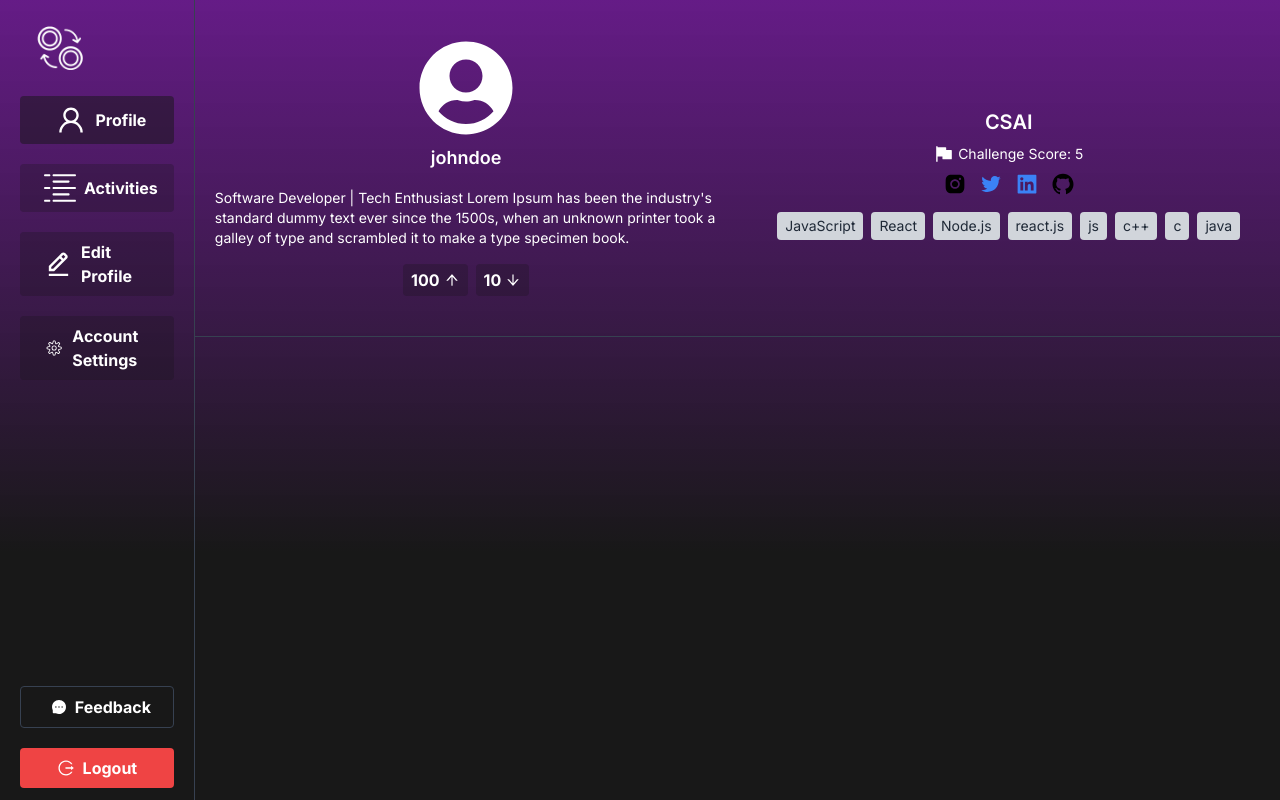
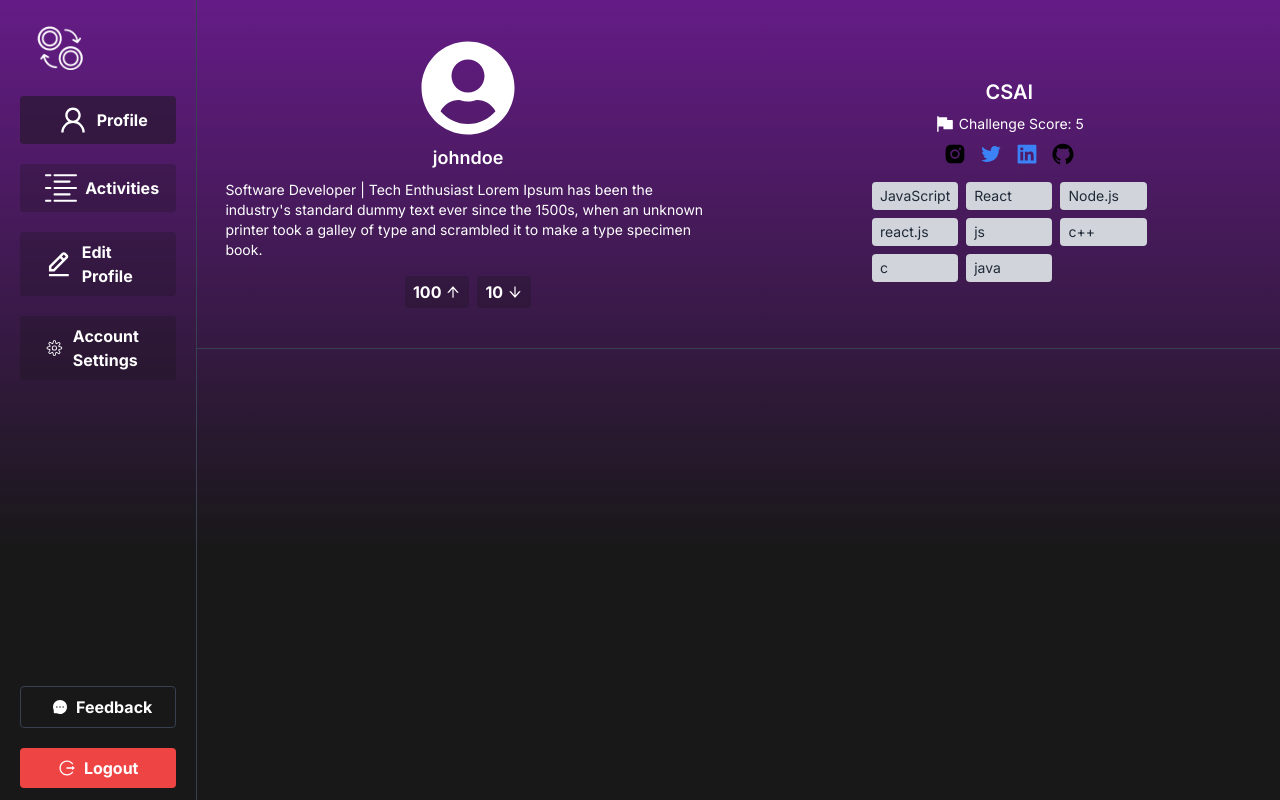
Before and after one commit to the-nexus-point/nexus-next.js, a Next.js app: page /user in a window 1280 px wide. Built offline with nearby package versions, Linux system fonts and the light colour scheme.

Commit message:
fixing Profile component

```diff
--- a/src/components/Profile.jsx
+++ b/src/components/Profile.jsx
@@ -37,12 +37,14 @@ const Profile = () => {
 
   return (
     <UserContainer activeRoute="profile">
-      <div className="w-full flex flex-col overflow-y-auto items-center">
+      <div className="w-full flex flex-col justify-center overflow-y-auto items-center">
         <div className="flex min-[320px]:max-xl:flex-col border-b border-gray-700 py-10 space-y-5">
           <div className="w-1/2 min-[320px]:max-xl:w-full flex flex-col justify-center items-center space-y-2">
             <FaUserCircle className="text-8xl hover:text-black hover:opacity-75 cursor-pointer" />
-            <h2 className="text-lg font-semibold">{user.username}</h2>
-            <p className="px-5 py-2 text-sm">{user.bio}</p>
+            <div className="flex flex-col items-center mb-4 space-x-2">
+              <h2 className="text-lg font-semibold">{user.username}</h2>
+              <div className="px-5 py-2 text-sm">{user.bio}</div>
+            </div>
             <div className="flex items-center mt-2 space-x-2">
               <button className="flex items-center rounded bg-neutral-900/25 hover:bg-neutral-900/40 text-white font-bold py-1 px-2 space-x-1">
                 <span>{user.upvotes}</span>
@@ -92,7 +94,7 @@ const Profile = () => {
                 <AiFillGithub className="w-6 h-6 text-black hover:text-white" />
               </a>
             </div>
-            <div className="flex space-x-2 p-2">
+            <div className="grid grid-cols-3 gap-2 p-2">
               {user.tags.map((tag) => (
                 <span
                   key={tag}
```
